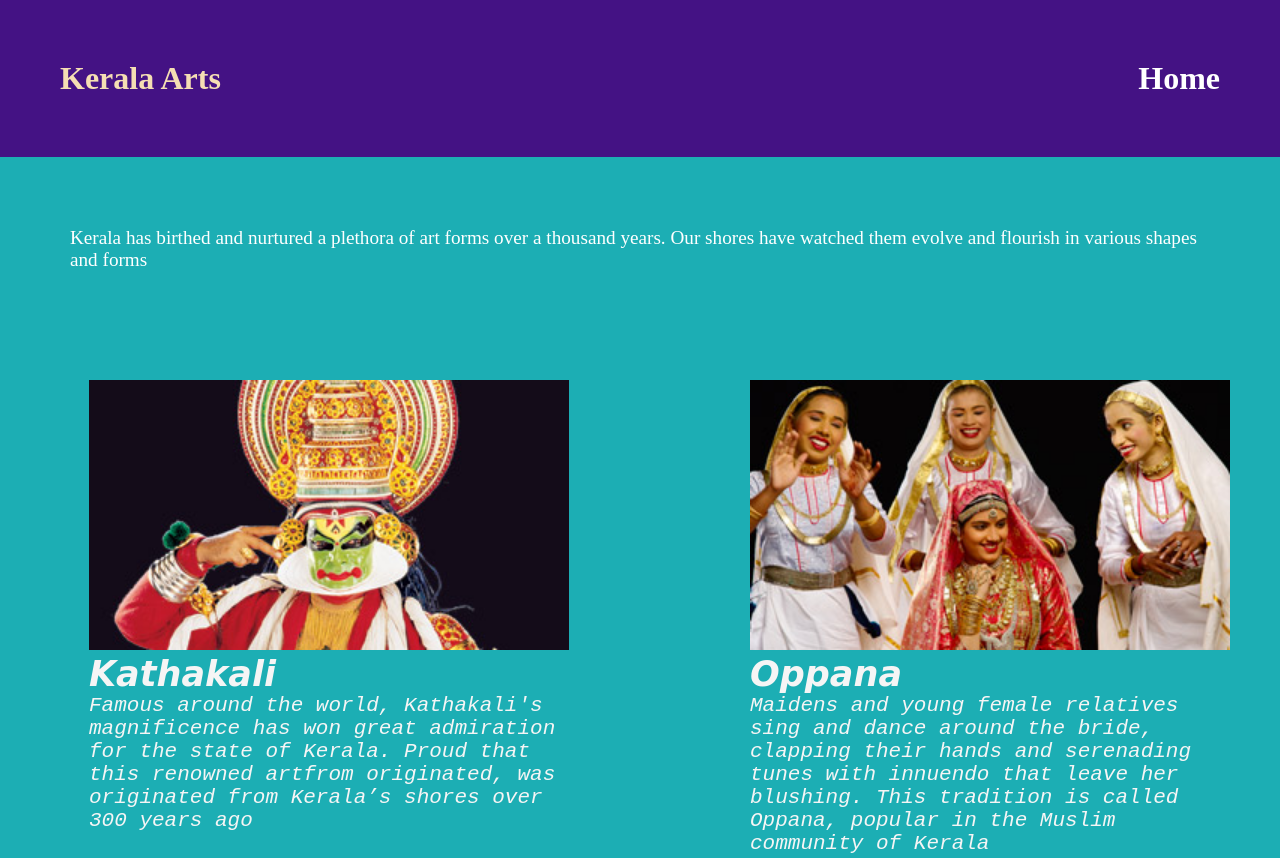
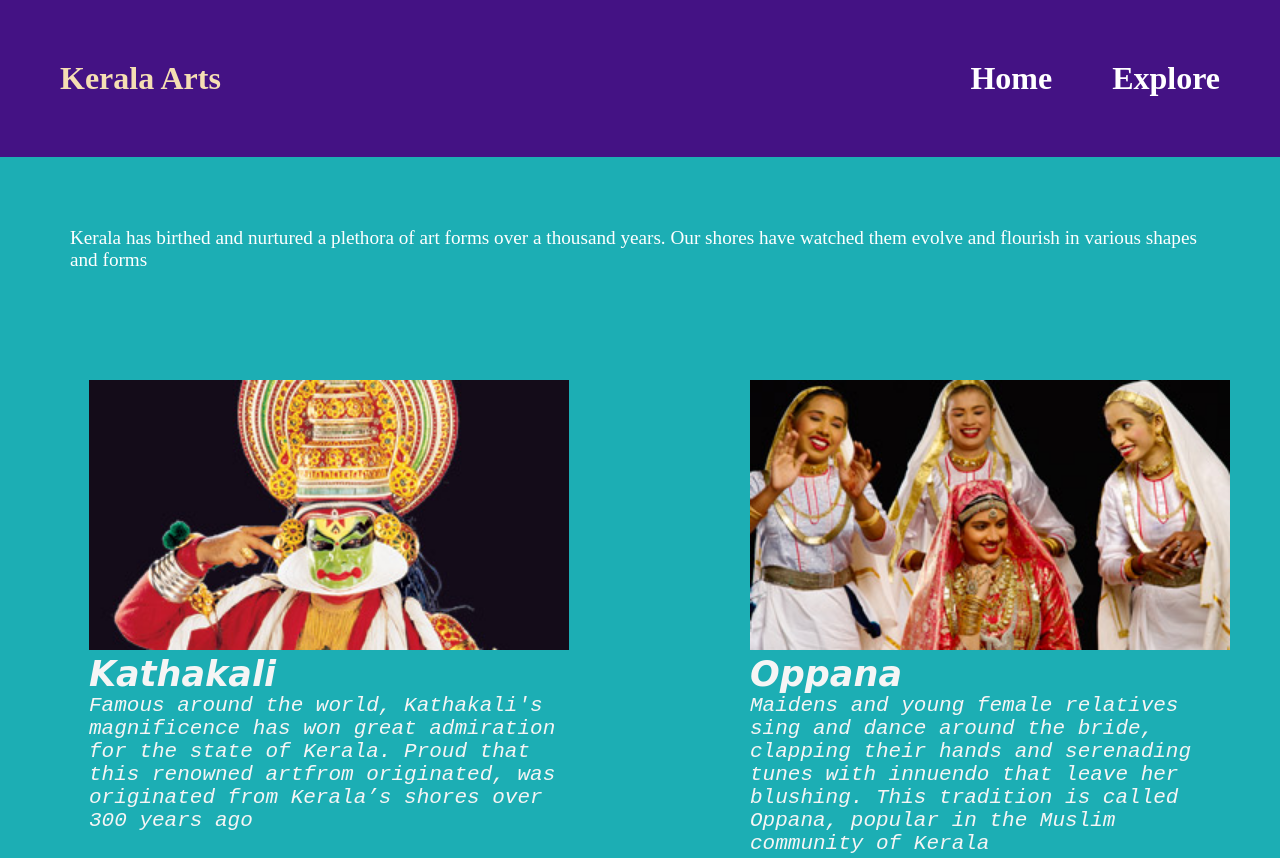
Before and after one commit to vishnu9846/version1, a plain HTML site: page arts.html in a window 1280 px wide. Shown: the top 858 px of the page. Drawn offline with Linux system fonts and the light colour scheme.

Commit message:
version1

```diff
--- a/arts.html
+++ b/arts.html
@@ -9,7 +9,10 @@
 <body class="bg">
     <div id="D">
         <h1 id="D">Kerala Arts</h1>
-        <a href="index.html"><h1>Home</h1></a>
+        <div class="page">
+            <a href="index.html"><h1>Home</h1></a>
+            <a href="Explore.html"><h1>Explore</h1></a>
+        </div>
     </div>
     <section>
         <div class="dis">
--- a/style.css
+++ b/style.css
@@ -114,3 +114,6 @@
 #B:hover{
     color: blue;
 }
+.page{
+    display: flex;
+}
```
Also changed, not shown: bach.html (+4 -1 lines), food.html (+4 -1 lines), hill.html (+4 -1 lines), museum.html (+4 -1 lines), van.html (+4 -1 lines), waterfall.html (+4 -1 lines), wild.html (+4 -1 lines).
